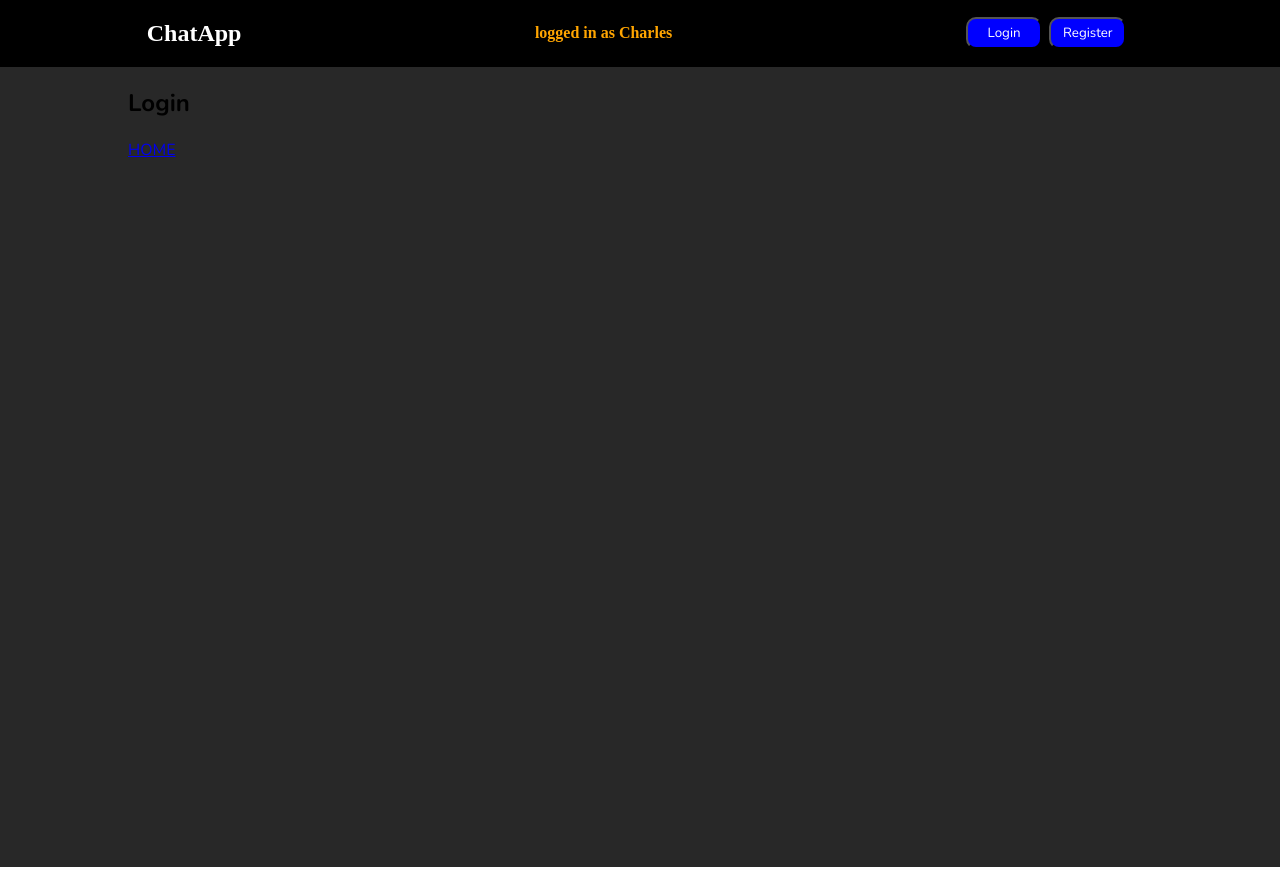
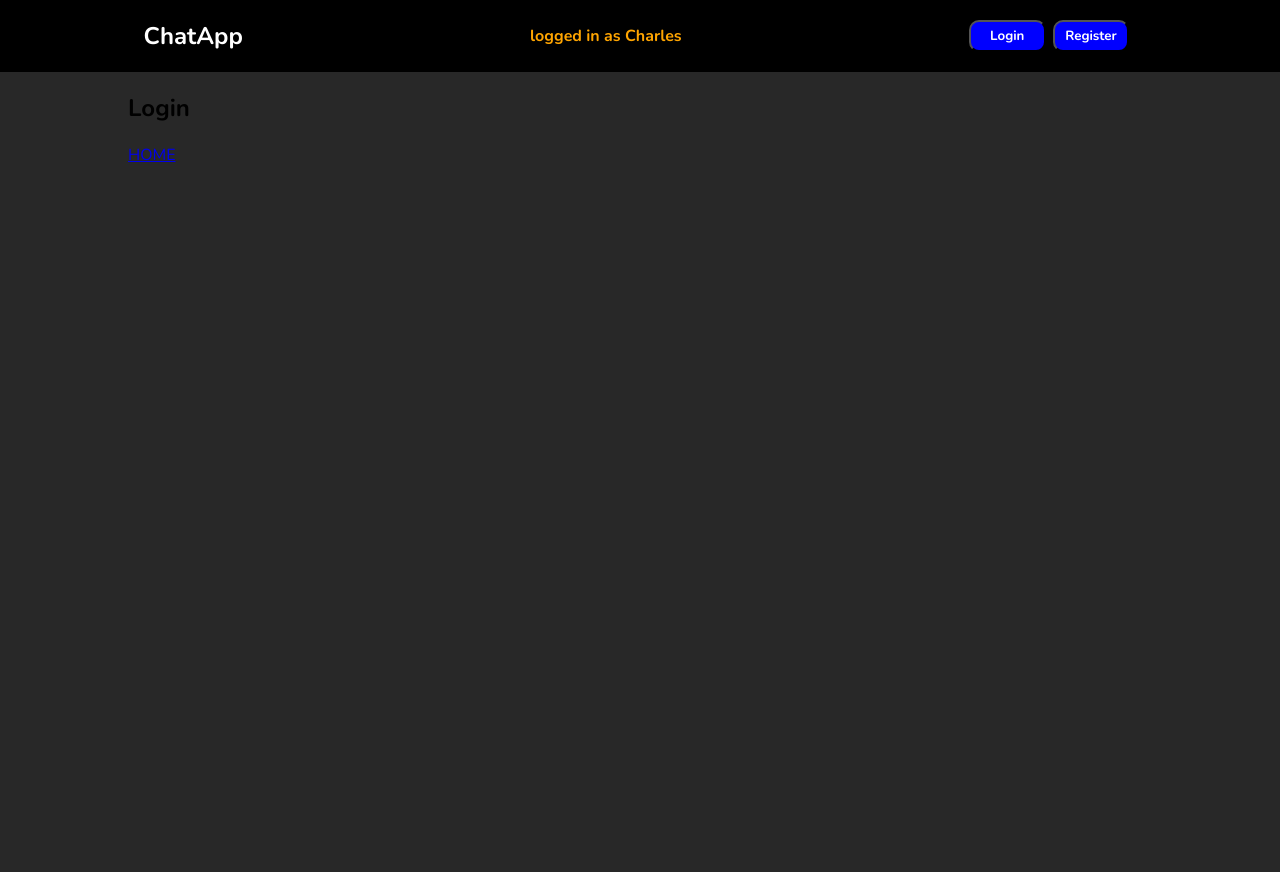
Before and after one commit to GustavoFSProg/chat-choos-web, a React (Vite) app: page /login in a window 1280 px wide. Built offline with nearby package versions, Linux system fonts and the light colour scheme.

Commit message:
navbar 2

```diff
--- a/index.html
+++ b/index.html
@@ -15,6 +15,7 @@
         margin: 0;
         padding: 0;
         box-sizing: border-box;
+        font-family: 'Nunito';
       }
     </style>
     <title>CHAT - CHOOSE</title>
--- a/src/App.tsx
+++ b/src/App.tsx
@@ -1,5 +1,5 @@
 import { Link } from 'react-router-dom'
-import NavBar from './components/NavBar'
+// import NavBar from './components/NavBar'
 // import { Container, ContainerMiddle } from './styled-app'
 // import 'bootstrap/dist/css/bootstrap.min.css'
 // import './index.css'
--- a/src/components/NavBar.tsx
+++ b/src/components/NavBar.tsx
@@ -1,4 +1,4 @@
-import { Link } from 'react-router-dom'
+// import { Link } from 'react-router-dom'
 import styled from 'styled-components'
 
 const Buttons = styled.button`
@@ -7,14 +7,15 @@ const Buttons = styled.button`
   background: blue;
   color: white;
   margin-right: 7px;
-  font-family: Nunito;
   font-size: 0%.7;
   border-radius: 10px;
-  padding-top: 3px;
-  padding-bottom: 3px;
-  padding-left: 3px;
-  padding-right: 3px;
+  padding-top: 5px;
+  padding-bottom: 5px;
+  padding-left: 4px;
+  padding-right: 4px;
   transition: ease all 0.9s;
+  font-family: 'Nunito';
+  font-weight: bold;
   cursor: pointer;
 
   &:hover {
@@ -35,14 +36,21 @@ function NavBar() {
           alignItems: 'center',
           background: 'black',
           padding: '0px',
+          fontFamily: 'Nunito',
         }}
       >
         {/* <h2 style={{ color: 'yellow' }}>NAVBAR</h2> */}
 
         <h2 style={{ color: 'white' }}>ChatApp</h2>
         <h4 style={{ color: 'orange' }}>logged in as Charles</h4>
-        <div>
-          <Buttons>Login</Buttons>
+        <div
+          style={{
+            display: 'flex',
+
+            fontFamily: 'Nunito',
+          }}
+        >
+          <Buttons type="submit">Login</Buttons>
           <Buttons>Register</Buttons>
         </div>
       </div>
--- a/src/styled-app.tsx
+++ b/src/styled-app.tsx
@@ -5,7 +5,7 @@ export const Container = styled.div`
   width: 100vw;
   height: 100vh;
   background: rgb(40, 40, 40);
-  font-family: Nunito;
+  font-family: 'Nunito'
   align-items: center;
   justify-content: center;
 `
@@ -15,7 +15,7 @@ export const ContainerMiddle = styled.div`
   width: 80%;
   height: 100vh;
   /* background: pink; */
-  font-family: Nunito;
+  font-family: 'Nunito';
   flex-direction: column;
   /* align-items: center; */
   /* justify-content: center; */
```
